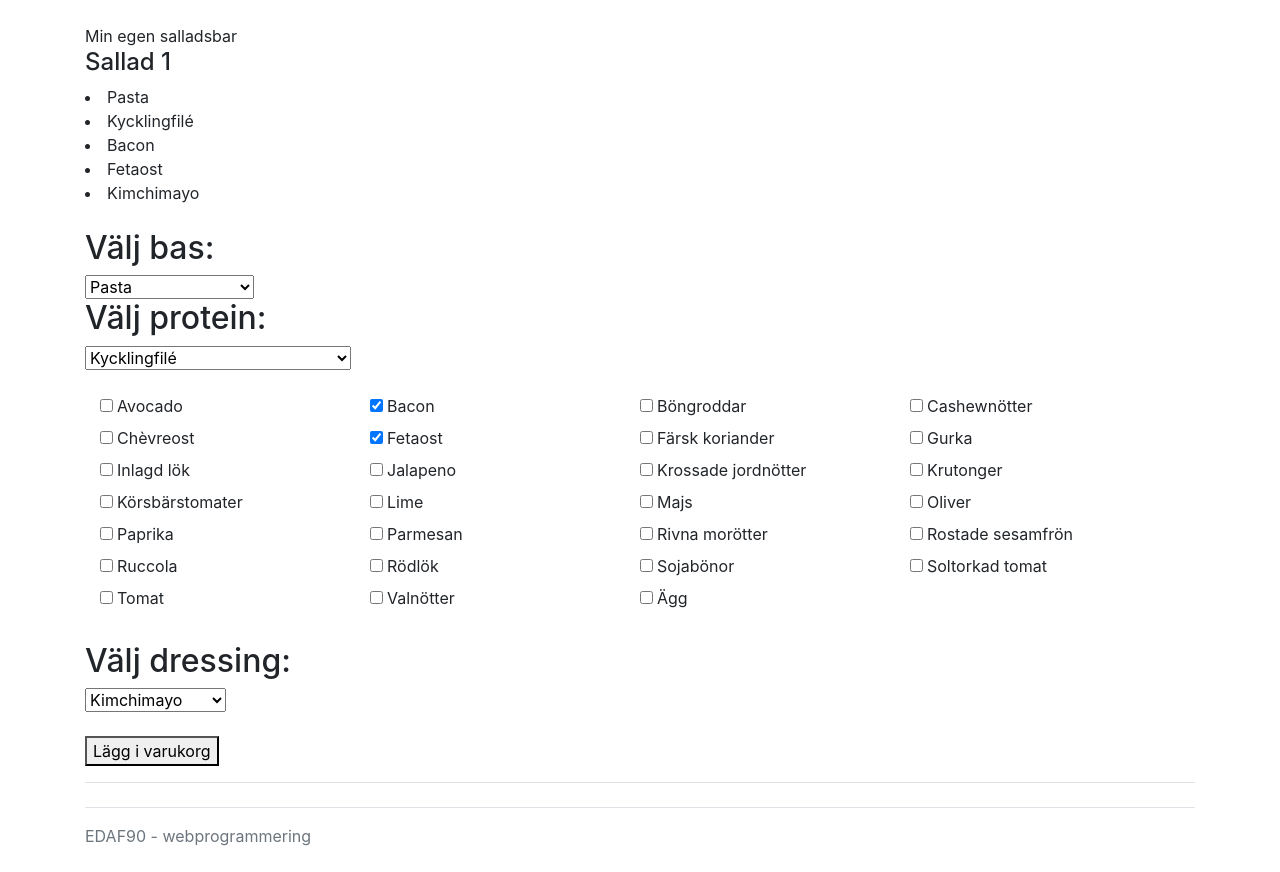
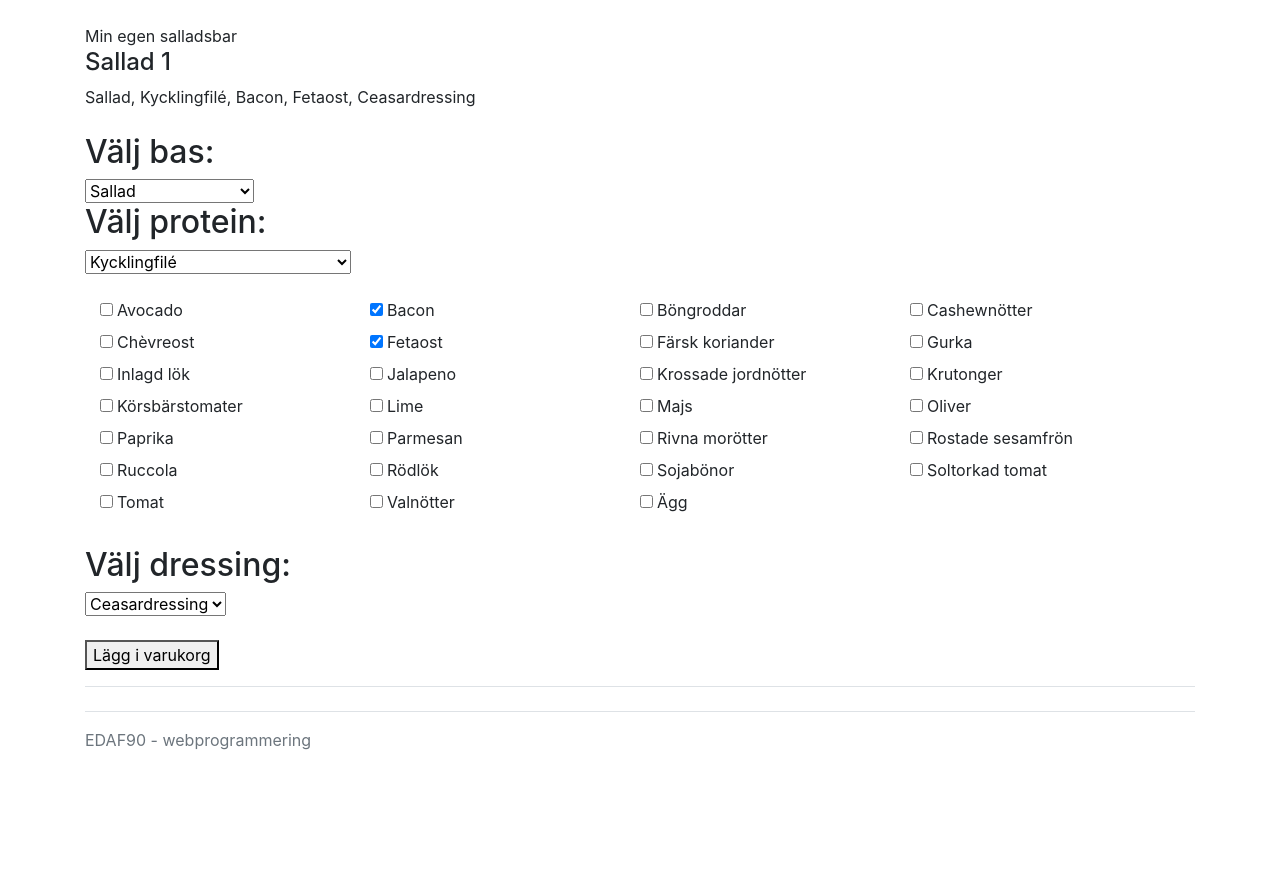
Before and after one commit to saraosaber/lab2, a React (Create React App) app: page / in a window 1280 px wide. Both pictures are taken after a click on the button "Lägg i varukorg". After the commit the page ends 800 px from the top, so only its background shows below. Built offline with nearby package versions, Linux system fonts and the light colour scheme.

Commit message:
minor changes

```diff
--- a/src/App.js
+++ b/src/App.js
@@ -11,12 +11,6 @@ function App() {
   const extras = Object.keys(inventory).filter(name => inventory[name].extra);
   const [salads, setSalads] = useState([]);
 
-
-
-  function handleSubmit(e) {
-    console.log("you clicked submit app");
-    //console.log(document.forms["form"]["basVal"].value);
-  }
   return (
 
     <div className="container py-4">
--- a/src/ComposeSalad.js
+++ b/src/ComposeSalad.js
@@ -6,13 +6,13 @@ import SelectExtra from './SelectExtra'
 
   function ComposeSalad({inventory, setSalads, salad}) {
     const foundations = useMemo(() => {return Object.keys(inventory).filter(name => inventory[name].foundation);}, [inventory]);
-    const [foundation, setFoundation] = useState('Pasta');
+    const [foundation, setFoundation] = useState('Sallad');
     const extras = useMemo(() => {return Object.keys(inventory).filter(name => inventory[name].extra);}, [inventory]);
     const [extra, setExtra] = useState({ Bacon: true, Fetaost: true });
     const proteins = useMemo(() => {return Object.keys(inventory).filter(name => inventory[name].protein);}, [inventory]);
     const [protein, setProtein] = useState('Kycklingfilé');
     const dressings = useMemo(() => {return Object.keys(inventory).filter(name => inventory[name].dressing);}, [inventory]);
-    const [dressing, setDressing] = useState('Kimchimayo');
+    const [dressing, setDressing] = useState('Ceasardressing');
 
 
     async function handleSubmit(e) {
--- a/src/OrderItem.js
+++ b/src/OrderItem.js
@@ -1,15 +1,9 @@
 export default function OrderItem({salad, i}){
   console.log("här" + salad.ingredients)
   return(
-    <div>
+    <div key={salad.uuid}>
       <h4>Sallad {i+1}</h4>
-      <list>
-        <li>{salad.ingredients.foundation} </li>
-        <li>{salad.ingredients.protein}</li>
-        {Object.keys(salad.ingredients.extra).map(x =>
-          <li>{x}</li>)}
-        <li>{salad.ingredients.dressing}</li>
-      </list>
+      <div>{salad.ingredients.foundation}, {salad.ingredients.protein}, {Object.keys(salad.ingredients.extra).map(x => x).join(", ")}, {salad.ingredients.dressing}</div>
     </div>
   )
 }
--- a/src/SelectExtra.js
+++ b/src/SelectExtra.js
@@ -1,6 +1,6 @@
 import SaladCheckbox from "./SaladCheckbox";
 
-export default function SelectIngredient({options, name, state, stateSetter}) {
+export default function SelectExtra({options, name, state, stateSetter}) {
 
   const handleChange = (e) => {
     const { name, value, type, checked, id} = e.target;
--- a/src/SelectIngredient.js
+++ b/src/SelectIngredient.js
@@ -10,7 +10,6 @@ export default function SelectIngredient({options, name, state, stateSetter}) {
     <>
       <h2 key="basHeader">Välj {name}:</h2>
       <select key={name} name={name} onChange={handleChange} value={state}>
-        <option selected=""></option>
         {options.map((x, i) => <option key={i} value={x}>{x}</option>)}
       </select>
     </>
```
